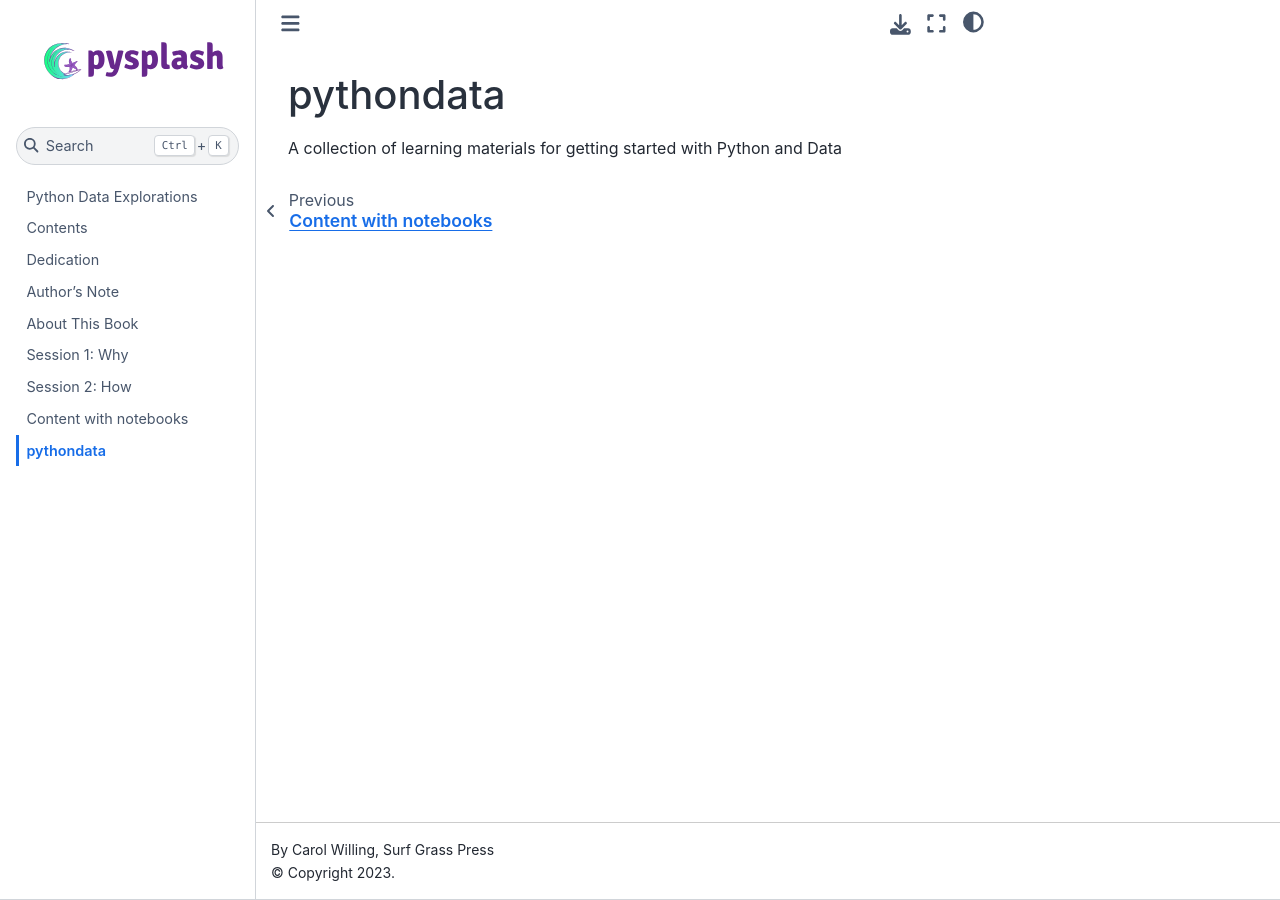
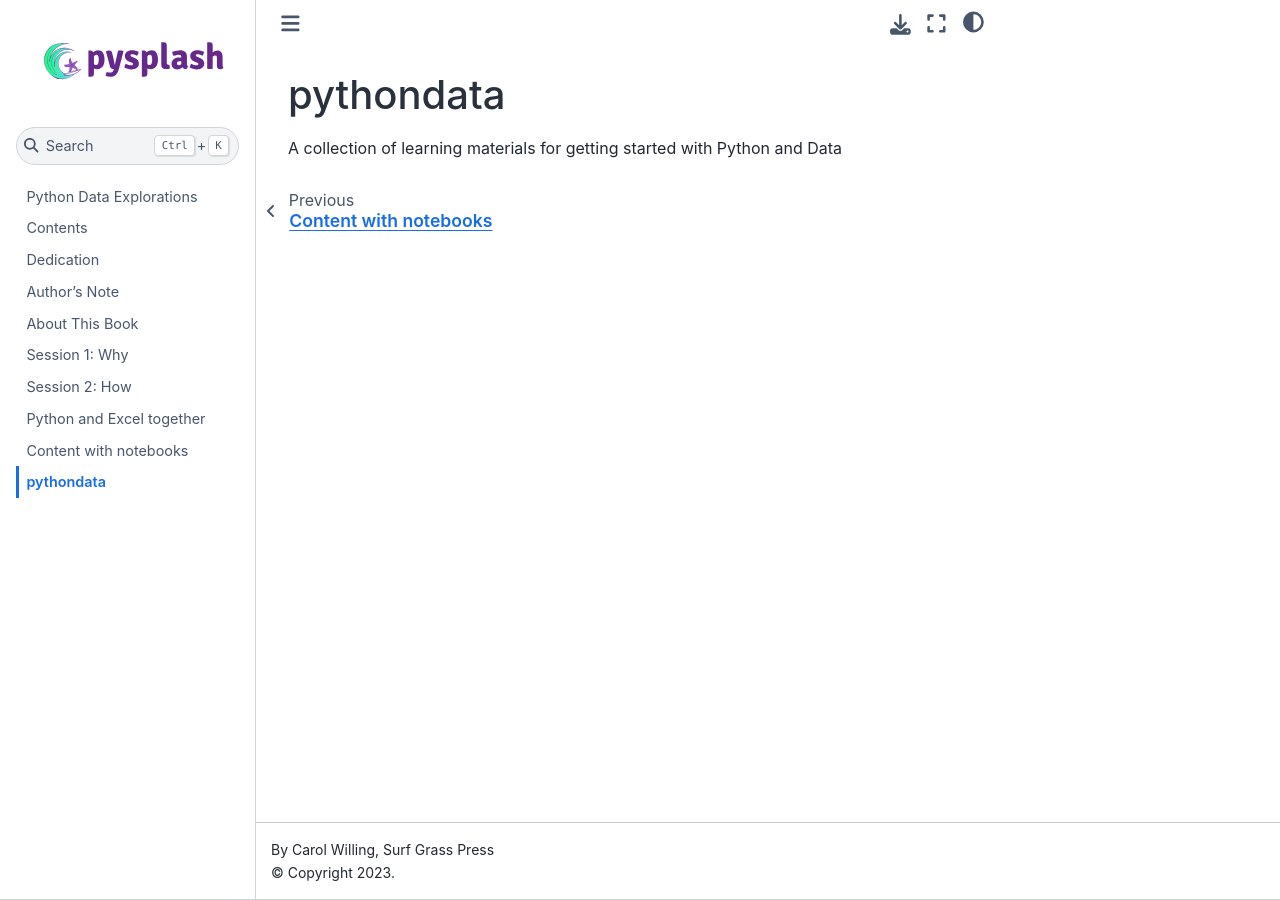
Before and after one commit to pysplash/pythondata, a Jupyter Book: the page built from README.md, in a window 1280 px wide. Built offline with Jupyter Book 1.0.4 settings and Sphinx 7.4.7 and the Sphinx Book theme 1.1.4, drawn with Linux system fonts in a browser that asks for light colours.

Commit message:
add an excel notebook example

```diff
--- a/_toc.yml
+++ b/_toc.yml
@@ -6,5 +6,6 @@
 - file: about_this_book
 - file: 01_why
 - file: 02_how
+- file: notebook_excel
 - file: notebooks
 - file: README
```
Also changed, not shown: notebook_excel.ipynb (added).
